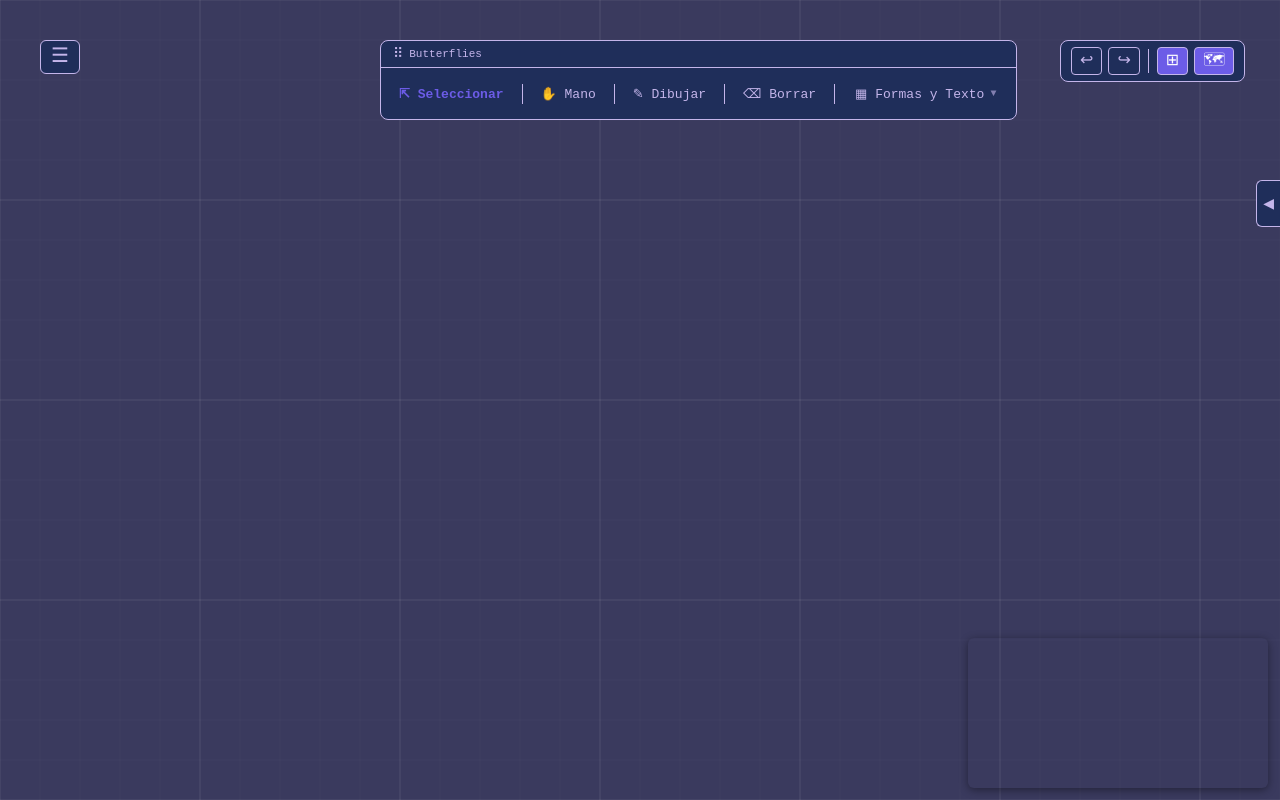
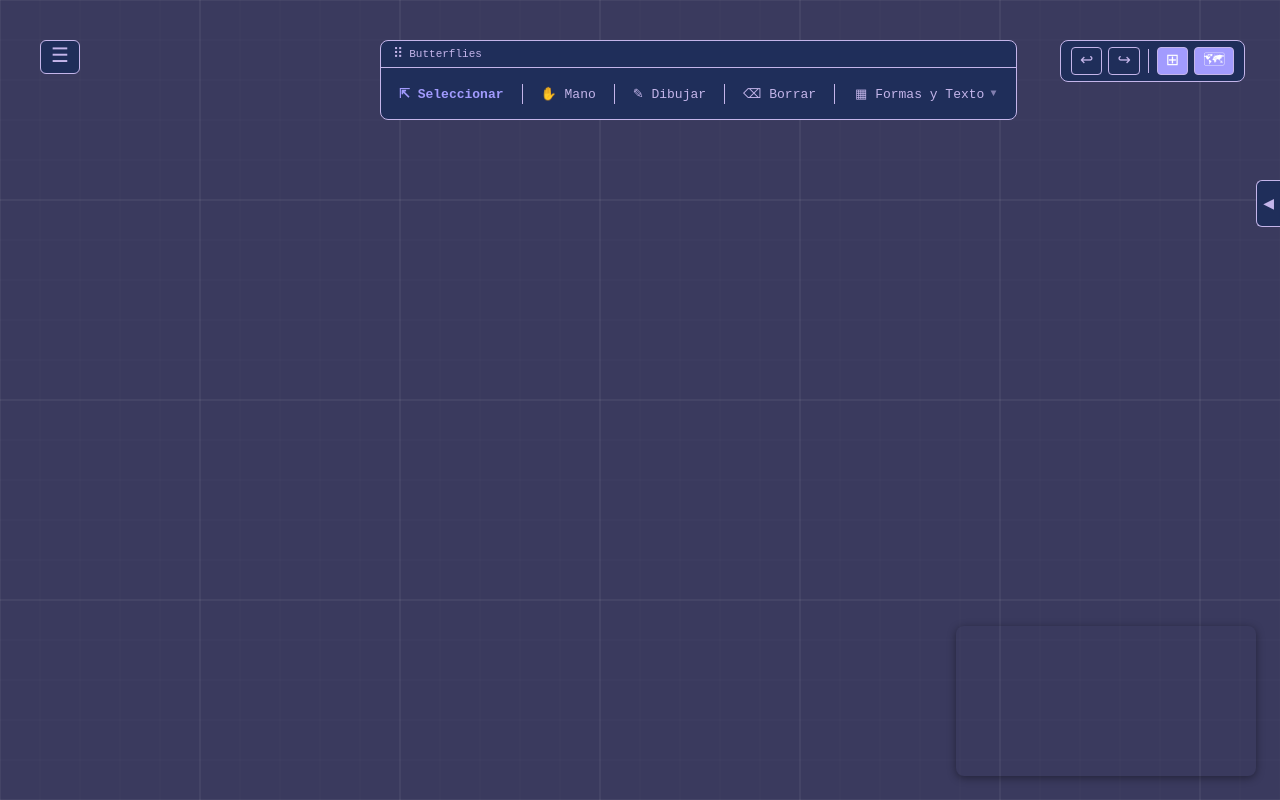
Before and after one commit to Rahyned/butterflies, a React (Vite) app: page / in a window 1280 px wide. Built offline with nearby package versions, Linux system fonts and the light colour scheme.

Commit message:
feat: minimapa expandible con click + más grande y con spacing

```diff
--- a/src/App.css
+++ b/src/App.css
@@ -8,7 +8,7 @@
   --color-grid-minor: rgba(255, 255, 255, 0.05);
   --color-grid-major: rgba(255, 255, 255, 0.10);
   --color-selection: #4cc9f0;
-  --color-active-ui: #6C5CE7;
+  --color-active-ui: #A29BFE;
   --color-hover: #1e2a4a;
   --color-sidebar-bg: #1F2E5A;
   --color-default-stroke: #e2e8f0;
@@ -25,7 +25,7 @@
   --color-grid-minor: rgba(31, 46, 90, 0.10);
   --color-grid-major: rgba(31, 46, 90, 0.20);
   --color-selection: #4cc9f0;
-  --color-active-ui: #6C5CE7;
+  --color-active-ui: #A29BFE;
   --color-hover: #1e2a4a;
   --color-sidebar-bg: #1F2E5A;
   --color-default-stroke: #000000;
--- a/src/components/Canvas.tsx
+++ b/src/components/Canvas.tsx
@@ -83,6 +83,7 @@ export default function Canvas({
   const containerRef = useRef<HTMLDivElement>(null);
   const minimapCanvasRef = useRef<HTMLCanvasElement>(null);
   const [textInputPos, setTextInputPos] = useState<{ x: number; y: number } | null>(null);
+  const [minimapExpanded, setMinimapExpanded] = useState(false);
   const textInputPosRef = useRef(textInputPos);
   textInputPosRef.current = textInputPos;
   const textareaRef = useRef<HTMLTextAreaElement>(null);
@@ -151,8 +152,8 @@ export default function Canvas({
     const maxX = Math.max(...allBounds.map(b => b.x + b.width));
     const maxY = Math.max(...allBounds.map(b => b.y + b.height));
 
-    const mw = 180;
-    const mh = 130;
+    const mw = minimapExpanded ? 400 : 200;
+    const mh = minimapExpanded ? 300 : 150;
     const padding = 20;
     const contentW = maxX - minX + padding * 2;
     const contentH = maxY - minY + padding * 2;
@@ -197,7 +198,7 @@ export default function Canvas({
     ctx.strokeStyle = selColor || '#4cc9f0';
     ctx.lineWidth = 1.5;
     ctx.strokeRect(vpLeft, vpTop, vpW, vpH);
-  }, [elements, camera, showMinimap, theme]);
+  }, [elements, camera, showMinimap, theme, minimapExpanded]);
 
   useEffect(() => {
     render();
@@ -343,14 +344,16 @@ export default function Canvas({
         {showMinimap && (
           <canvas
             ref={minimapCanvasRef}
+            onClick={() => setMinimapExpanded(v => !v)}
             style={{
               position: 'absolute',
-              bottom: 12,
-              right: 12,
-              borderRadius: 6,
+              bottom: 24,
+              right: 24,
+              borderRadius: 8,
               zIndex: 300,
               cursor: 'pointer',
               boxShadow: '0 2px 8px rgba(0,0,0,0.4)',
+              transition: 'width 0.15s, height 0.15s',
             }}
           />
         )}
```
Also changed, not shown: 2 other files (tests, documents, lock files or other folders).
